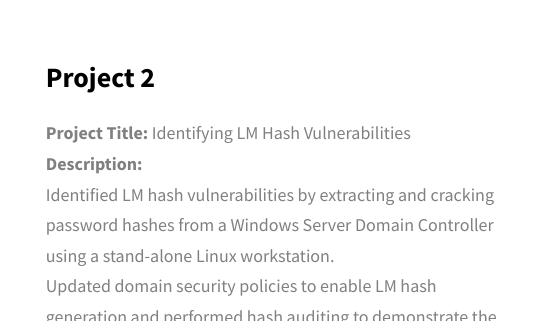
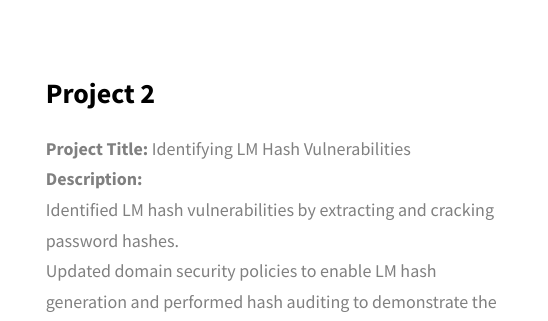
Before and after one commit to j-espinoza-2025/portfolio, a website: page index.html in a window 1280 px wide. Shown: the part 2790-3111 px from the top of the page, 732-1280 px from the left. Drawn offline with Linux system fonts and the light colour scheme.

Commit message:
Update content: About, skills, projects and images for Joyce Espinoza

```diff
--- a/index.html
+++ b/index.html
@@ -217,7 +217,7 @@
                   <li><strong>Project Title:</strong> Identifying LM Hash Vulnerabilities</li>
                   <li><strong>Description:</strong>
                     <ul>
-                      <li>Identified LM hash vulnerabilities by extracting and cracking password hashes from a Windows Server Domain Controller using a stand-alone Linux workstation.</li>
+                      <li>Identified LM hash vulnerabilities by extracting and cracking password hashes.</li>
                       <li>Updated domain security policies to enable LM hash generation and performed hash auditing to demonstrate the risks of legacy authentication protocols.</li>
                     </ul>
                   </li>
```
